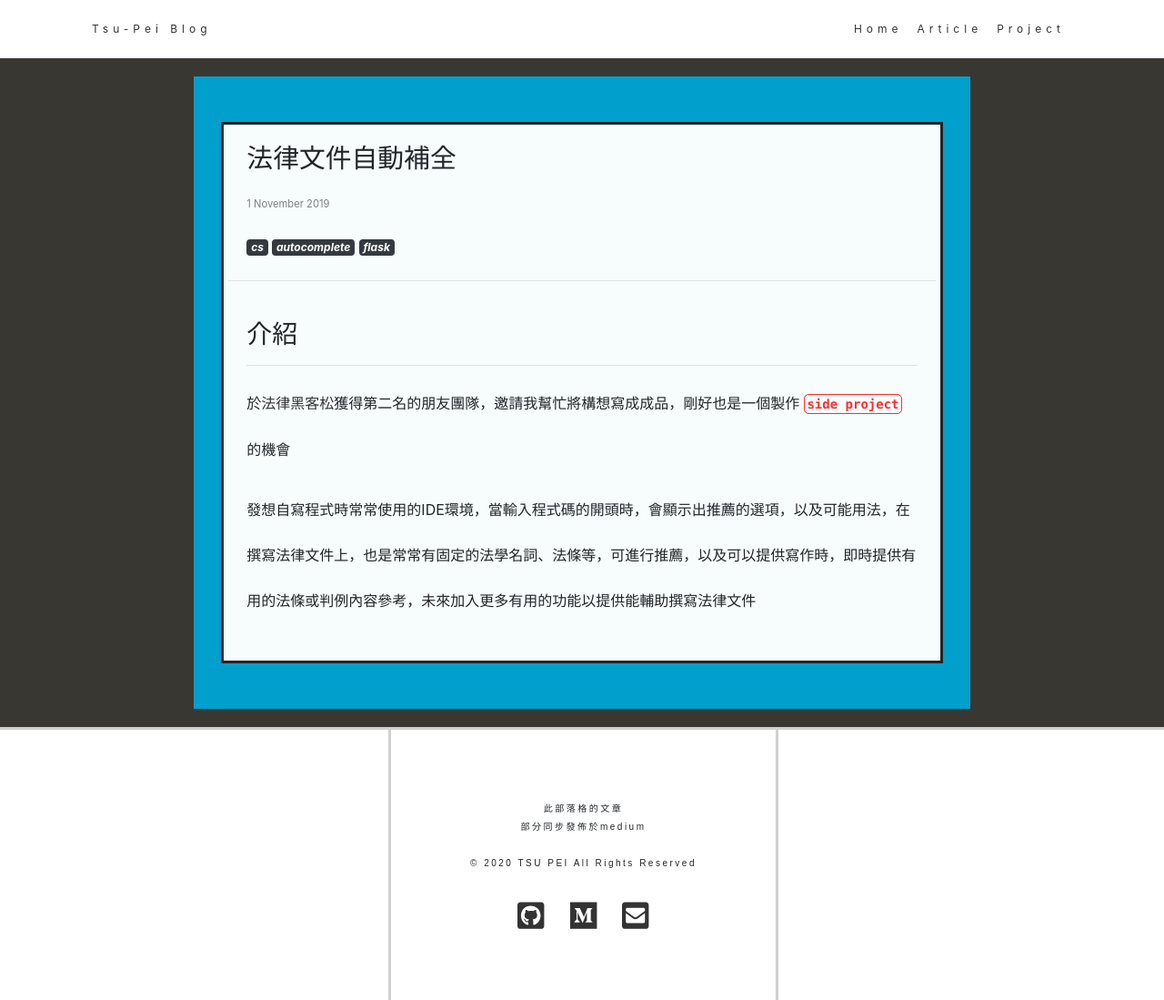
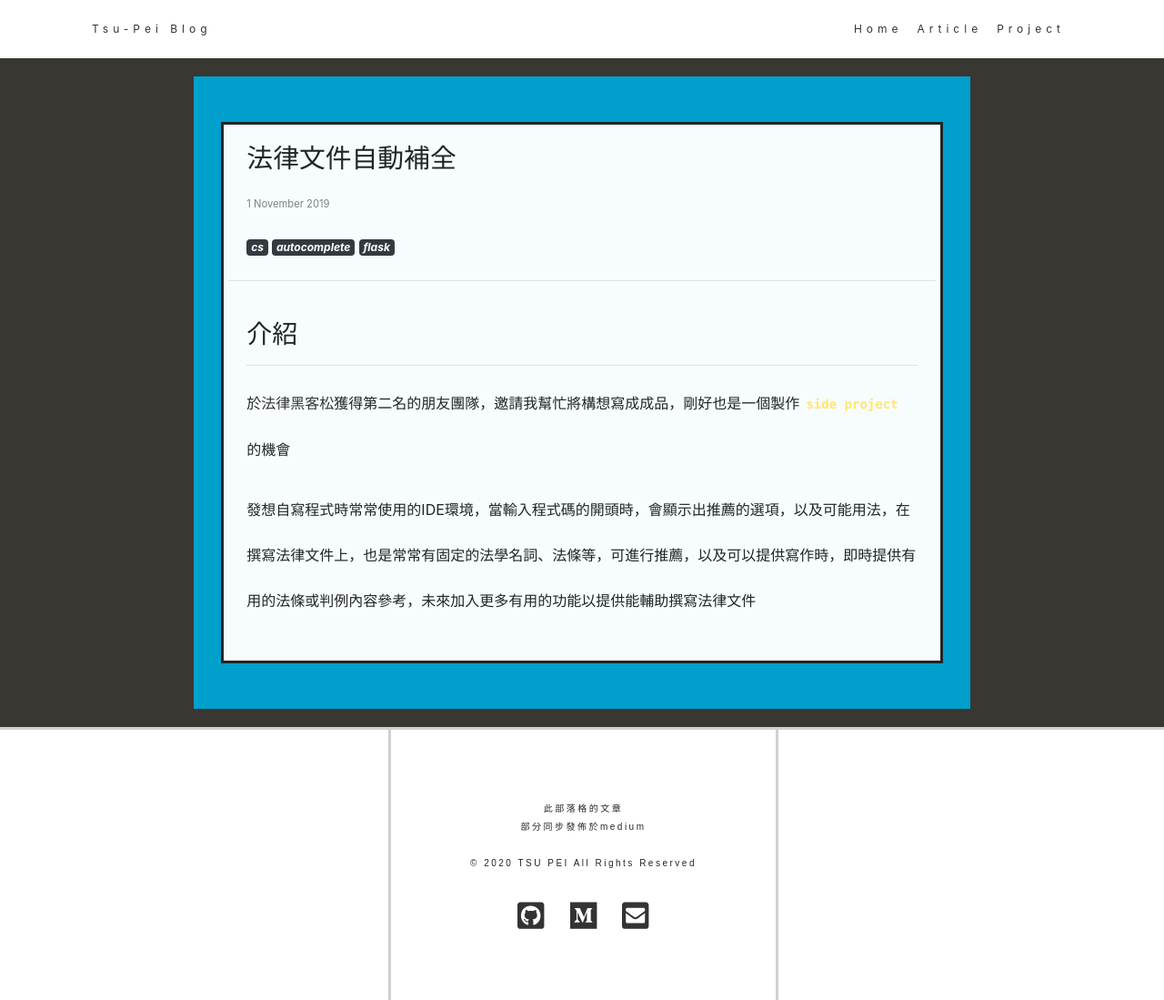
Before and after one commit to tsupei/tsupei.github.io, a Jekyll site: the page built from _works/2019-11-01-pilot.md, in a window 1280 px wide. Shown: the whole page at 91% size. Built offline with Jekyll 4.4.1, drawn with Linux system fonts in a browser that asks for light colours; nearby versions of some CDN libraries.

Commit message:
改變螢光筆顏色

```diff
--- a/res/css/common.css
+++ b/res/css/common.css
@@ -44,11 +44,8 @@ code.highlighter-rouge {
 	margin-left: 5px;
 	margin-right: 5px;
 	padding: 2px;
-	color: #FF2D2D;
+	color: #FFE66F;
 	font-weight: 700;
-	border-style: solid;
-	border-width: 1px;
-	border-radius: 5px;
 }
 
 /* Custom Markdown Style*/
```
